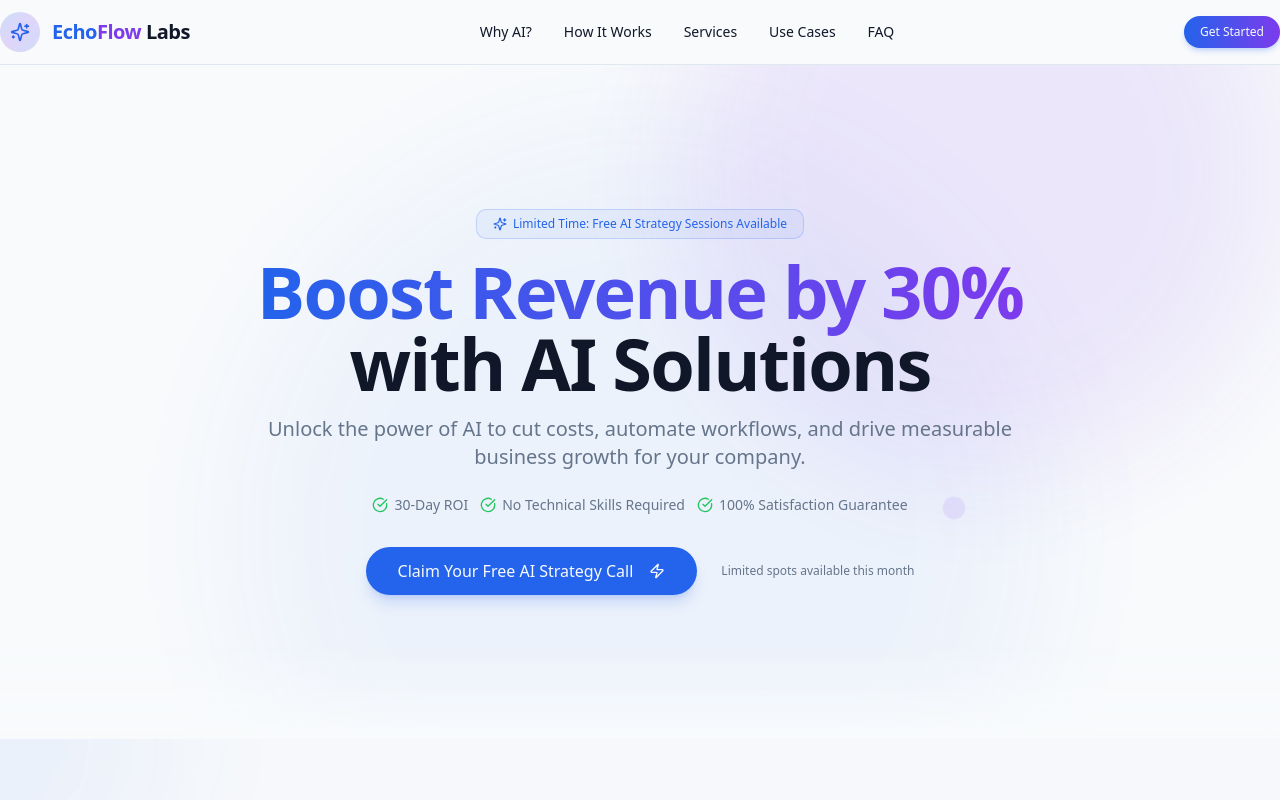
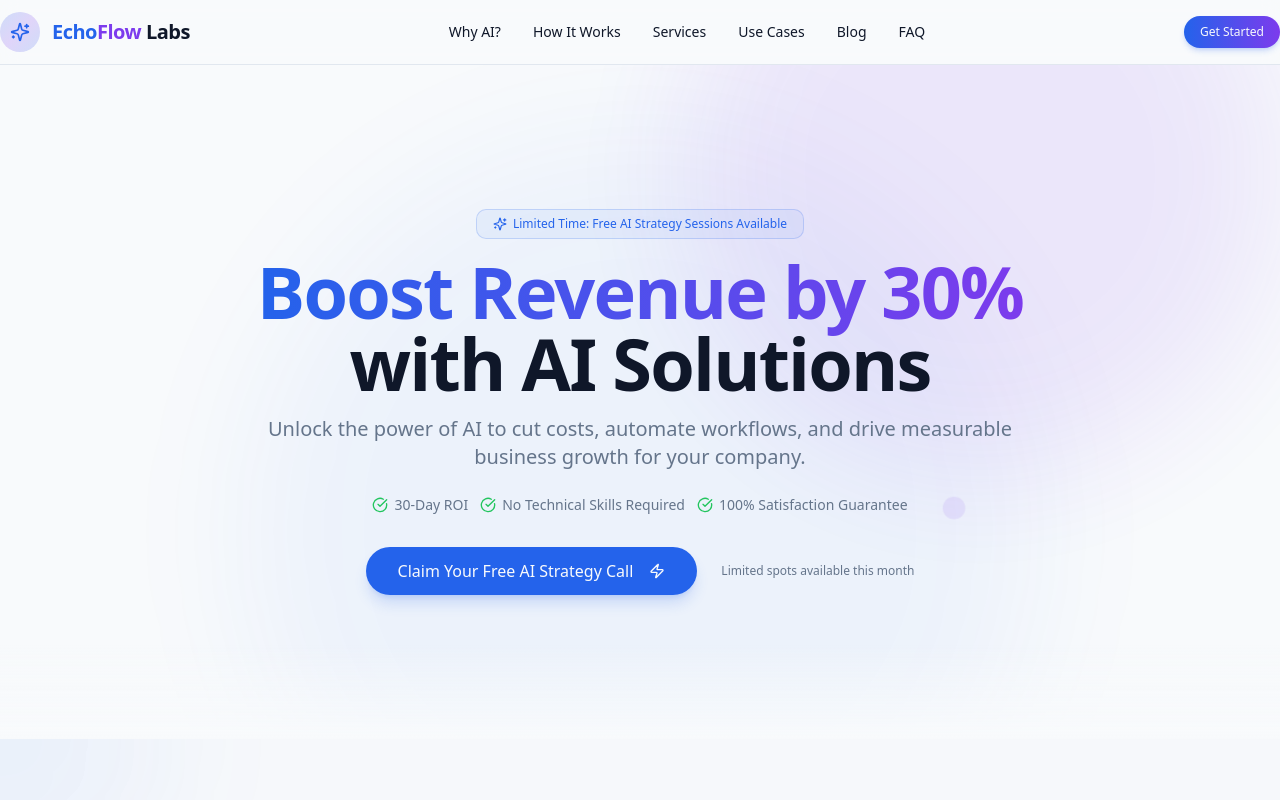
Before and after one commit to joshuaposton/website, a Next.js app: page / in a window 1280 px wide. Shown: the top 800 px of the page. Built offline with nearby package versions, Linux system fonts and the light colour scheme.

Commit message:
feat(navbar): Add blog link to desktop and mobile navigation menus

```diff
--- a/src/components/layout/Navbar.tsx
+++ b/src/components/layout/Navbar.tsx
@@ -14,7 +14,7 @@ export function Navbar() {
     <header className="sticky top-0 z-50 w-full border-b bg-background/95 backdrop-blur supports-[backdrop-filter]:bg-background/60">
       <div className="container flex h-16 items-center justify-between">
         <div className="flex items-center gap-2">
-          <a href="#" className="flex items-center gap-3 group">
+          <a href="/" className="flex items-center gap-3 group">
             <div className="relative overflow-hidden h-10 w-10">
               <div className="absolute inset-0 bg-gradient-to-br from-primary via-accent to-primary rounded-full opacity-20 group-hover:opacity-30 transition-opacity duration-300"></div>
               <div className="absolute inset-0 flex items-center justify-center">
@@ -43,6 +43,10 @@ export function Navbar() {
           </a>
           <a href="#use-cases" className="text-sm font-medium hover:text-primary transition-colors relative group">
             Use Cases
+            <span className="absolute -bottom-1 left-0 w-0 h-0.5 bg-primary transition-all duration-300 group-hover:w-full"></span>
+          </a>
+          <a href="/blog" className="text-sm font-medium hover:text-primary transition-colors relative group">
+            Blog
             <span className="absolute -bottom-1 left-0 w-0 h-0.5 bg-primary transition-all duration-300 group-hover:w-full"></span>
           </a>
           <a href="#faq" className="text-sm font-medium hover:text-primary transition-colors relative group">
@@ -119,6 +123,13 @@ export function Navbar() {
                 Use Cases
               </a>
               <a
+                href="/blog"
+                className="text-base font-medium hover:text-primary transition-colors"
+                onClick={() => setIsOpen(false)}
+              >
+                Blog
+              </a>
+              <a
                 href="#faq"
                 className="text-base font-medium hover:text-primary transition-colors"
                 onClick={() => setIsOpen(false)}
```
